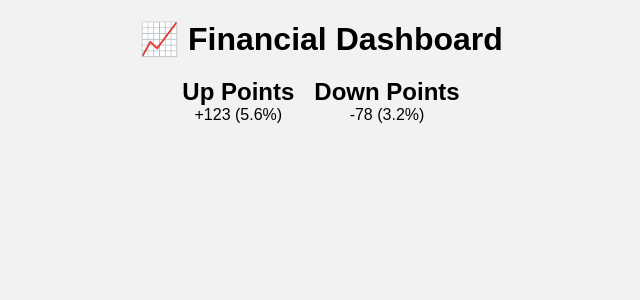
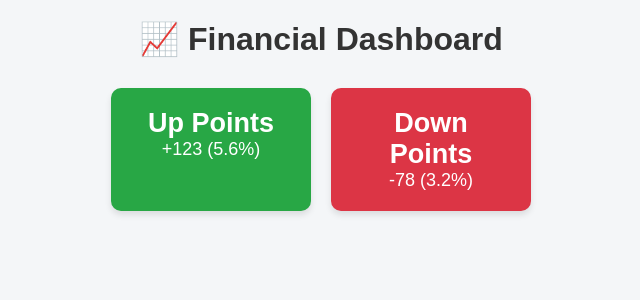
Before and after one commit to MrTradeBuddy/stock-analysis, a Python web app: template templates/index.html in a window 1280 px wide. Shown: the top 300 px of the page, without its empty margins (319-959 px from the left). Run offline with Jinja, Linux system fonts and the light colour scheme; the template is opened without the code that fills it, so the values that code supplies are empty.

Commit message:
Update styles.css

```diff
--- a/static/css/styles.css
+++ b/static/css/styles.css
@@ -1,38 +1,36 @@
 body {
     font-family: Arial, sans-serif;
-    background: #f2f2f2;
-    text-align: center;
+    background-color: #f4f6f8;
+    margin: 0;
     padding: 20px;
 }
 
 h1 {
-    margin-bottom: 20px;
-}
-
-.status {
-    font-weight: bold;
-    margin-bottom: 30px;
+    text-align: center;
+    color: #333;
 }
 
 .dashboard {
     display: flex;
     justify-content: center;
     gap: 20px;
+    margin-top: 30px;
 }
 
-.card {
-    background: white;
+.box {
     padding: 20px;
-    width: 250px;
-    border-radius: 12px;
-    box-shadow: 0 0 10px rgba(0,0,0,0.1);
+    border-radius: 10px;
+    color: white;
+    width: 200px;
+    text-align: center;
+    font-size: 18px;
+    box-shadow: 0 4px 6px rgba(0,0,0,0.1);
 }
 
-.card h2 {
-    margin-bottom: 15px;
+.green {
+    background-color: #28a745;
 }
 
-.card div {
-    font-size: 18px;
-    margin: 5px 0;
+.red {
+    background-color: #dc3545;
 }
```
